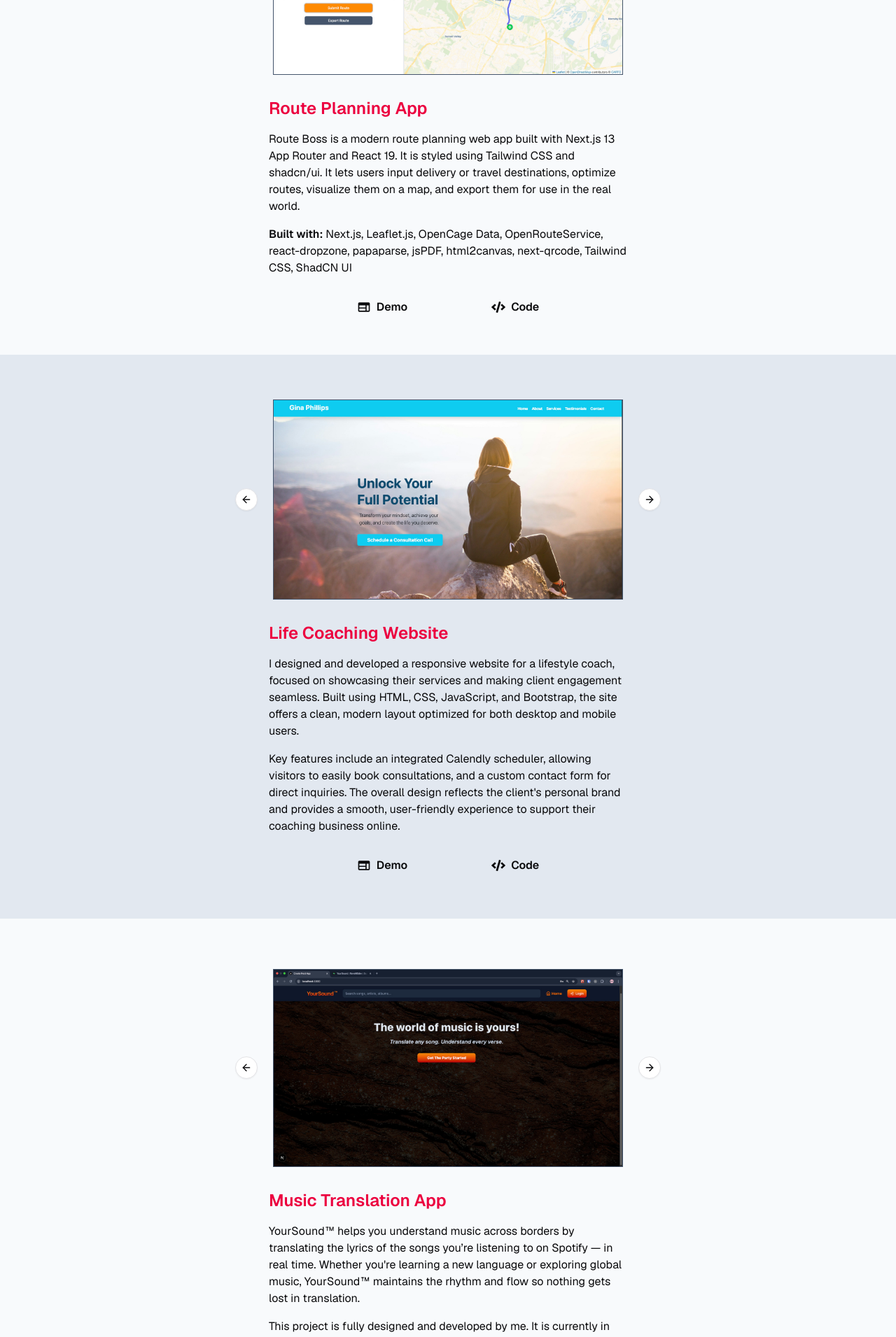
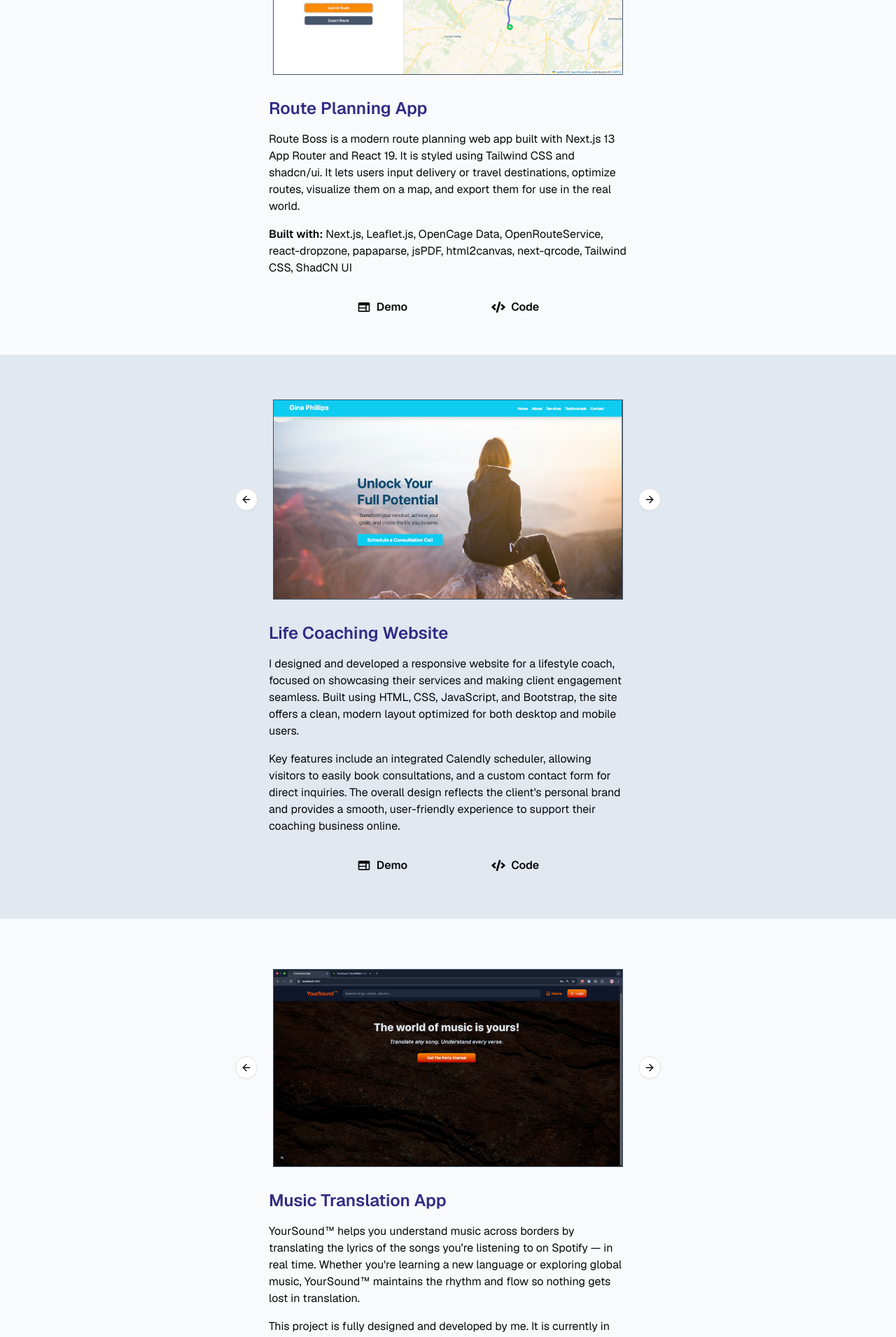
Before and after one commit to ReneMSdev/portfolio-website, a Next.js app: page /projects in a window 1280 px wide. Shown: the part 320-2231 px from the top of the page at 70% size. Built offline with nearby package versions, Linux system fonts and the light colour scheme.

Commit message:
changed link hover color

```diff
--- a/src/app/contact/page.js
+++ b/src/app/contact/page.js
@@ -47,7 +47,9 @@ export default function ContactPage() {
       <div className='grid grid-cols-1 md:grid-cols-2 gap-8 items-center md:items-start mx-auto mt-20 md:mt-10 pl-0 md:pl-26 max-w-5xl'>
         {/* Contact Form */}
         <div className='flex flex-col w-xs mx-auto'>
-          <h2 className='text-2xl font-semibold mb-6 text-center text-rose-600'>Let’s Connect</h2>
+          <h2 className='text-2xl font-semibold mb-6 text-center text-indigo-900 dark:text-indigo-700'>
+            Let’s Connect
+          </h2>
           <form
             ref={formRef}
             onSubmit={handleSubmit}
@@ -125,7 +127,9 @@ export default function ContactPage() {
           </form>
         </div>
         <div className='flex flex-col items-center gap-6'>
-          <h2 className='text-2xl font-semibold mb-6 text-center text-rose-600'>My Links</h2>
+          <h2 className='text-2xl font-semibold mb-6 text-center text-indigo-900 dark:text-indigo-700'>
+            My Links
+          </h2>
           {/* QR Code */}
           <Image
             src='/img/qrcode.png'
@@ -140,7 +144,7 @@ export default function ContactPage() {
           <div className='flex flex-col items-start gap-3 pb-20'>
             <a
               href='mailto:renems.dev@gmail.com'
-              className='hover:underline hover:underline-offset-4 decoration-2 text-sm font-medium text-foreground'
+              className='hover:text-blue-500 text-sm font-medium text-foreground'
             >
               <div className='flex'>
                 <MdEmail className='text-xl mr-4' />
@@ -149,7 +153,7 @@ export default function ContactPage() {
             </a>
             <a
               href='tel:+15103131898'
-              className='hover:underline hover:underline-offset-4 decoration-2 text-sm font-medium text-foreground'
+              className='hover:text-blue-500 text-sm font-medium text-foreground'
             >
               <div className='flex'>
                 <FaPhoneSquareAlt className='text-xl mr-4' />
@@ -160,7 +164,7 @@ export default function ContactPage() {
               href='https://github.com/ReneMSdev'
               target='_blank'
               rel='noopener noreferrer'
-              className='hover:underline hover:underline-offset-4 decoration-2 text-sm font-medium text-foreground'
+              className='hover:text-blue-500 text-sm font-medium text-foreground'
             >
               <div className='flex'>
                 <FaGithub className='text-xl mr-4' />
@@ -171,7 +175,7 @@ export default function ContactPage() {
               href='https://www.linkedin.com/in/rene-maxey-salomone-5444722a8/'
               target='_blank'
               rel='noopener noreferrer'
-              className='hover:underline hover:underline-offset-4 decoration-2 text-sm font-medium text-foreground'
+              className='hover:text-blue-500 text-sm font-medium text-foreground'
             >
               <div className='flex'>
                 <FaLinkedin className='text-xl mr-4' />
--- a/src/app/projects/page.js
+++ b/src/app/projects/page.js
@@ -69,7 +69,7 @@ export default function ProjectsPage() {
 
         {/* Text */}
         <div className='mt-8 mx-auto'>
-          <h2 className='text-2xl text-rose-600 font-semibold text-center md:text-start'>
+          <h2 className='text-2xl text-indigo-900 dark:text-indigo-700 font-semibold text-center md:text-start'>
             Route Planning App
           </h2>
           <p className='max-w-lg mt-4'>
@@ -143,7 +143,7 @@ export default function ProjectsPage() {
 
         {/* Text */}
         <div className='mt-8 mx-auto'>
-          <h2 className='text-2xl text-rose-600 font-semibold text-center md:text-start'>
+          <h2 className='text-2xl text-indigo-900 dark:text-indigo-700 font-semibold text-center md:text-start'>
             Life Coaching Website
           </h2>
           <p className='max-w-lg mt-4'>
@@ -218,7 +218,7 @@ export default function ProjectsPage() {
 
         {/* Text */}
         <div className='mt-8 mx-auto'>
-          <h2 className='text-2xl text-rose-600 font-semibold text-center md:text-start'>
+          <h2 className='text-2xl text-indigo-900 dark:text-indigo-700 font-semibold text-center md:text-start'>
             Music Translation App
           </h2>
           <p className='max-w-lg mt-4'>
```
